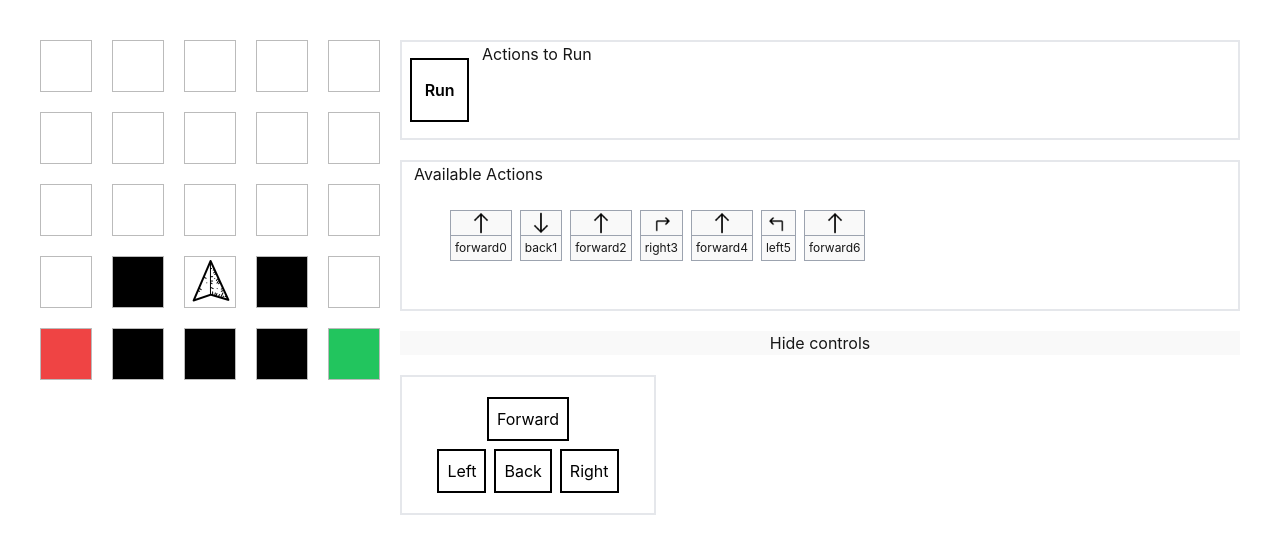
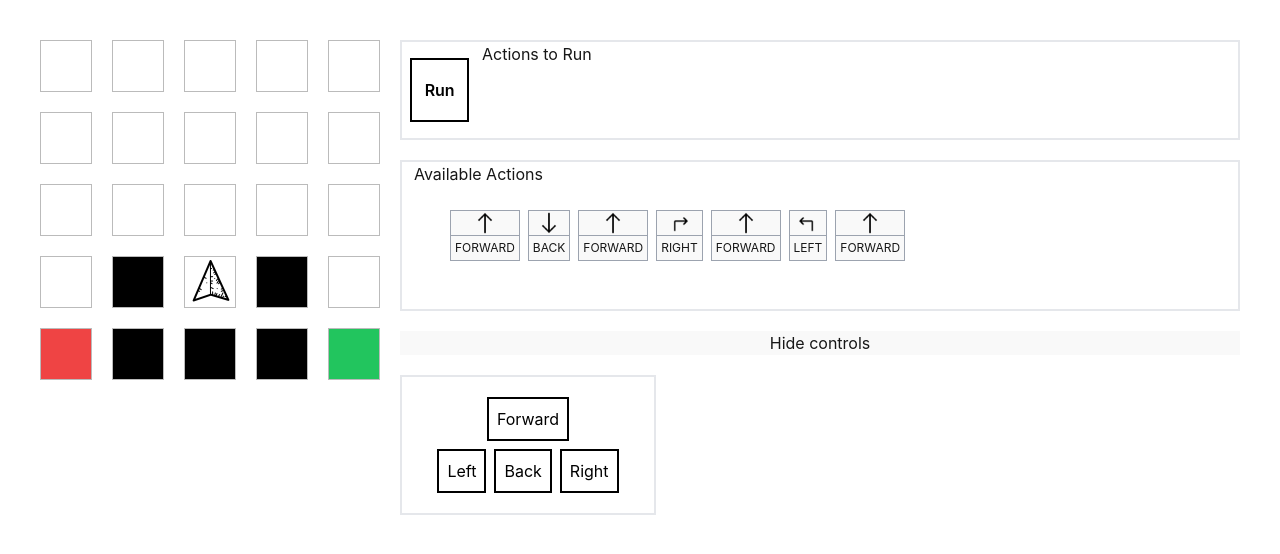
Before and after one commit to egorokunevich/pathfinder, a React (Vite) app: page / in a window 1280 px wide. Shown: the top 554 px of the page. Built offline with nearby package versions, Linux system fonts and the light colour scheme.

Commit message:
fix: actions now display action name instead of id

```diff
--- a/src/components/Action/Action.tsx
+++ b/src/components/Action/Action.tsx
@@ -87,7 +87,7 @@ const Action = ({
     >
       {getIcon(action)}
       <div className="border-t-1 border-gray-400 group-hover:border-gray-800 w-full text-xs p-1 duration-100">
-        {actionData.id}
+        {actionData.action.toUpperCase()}
       </div>
     </motion.button>
   );
```
